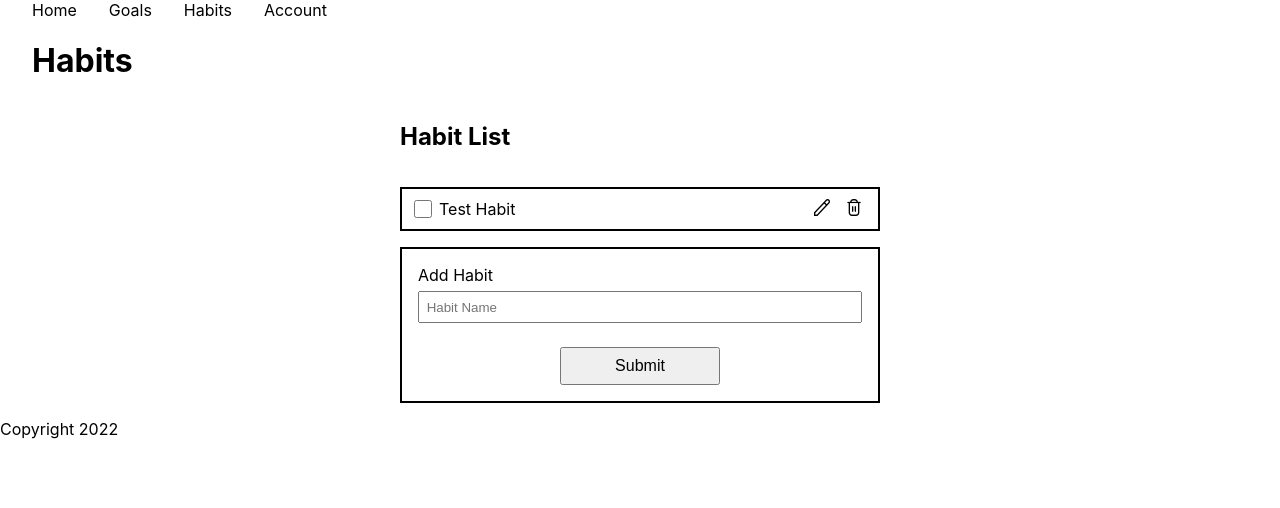
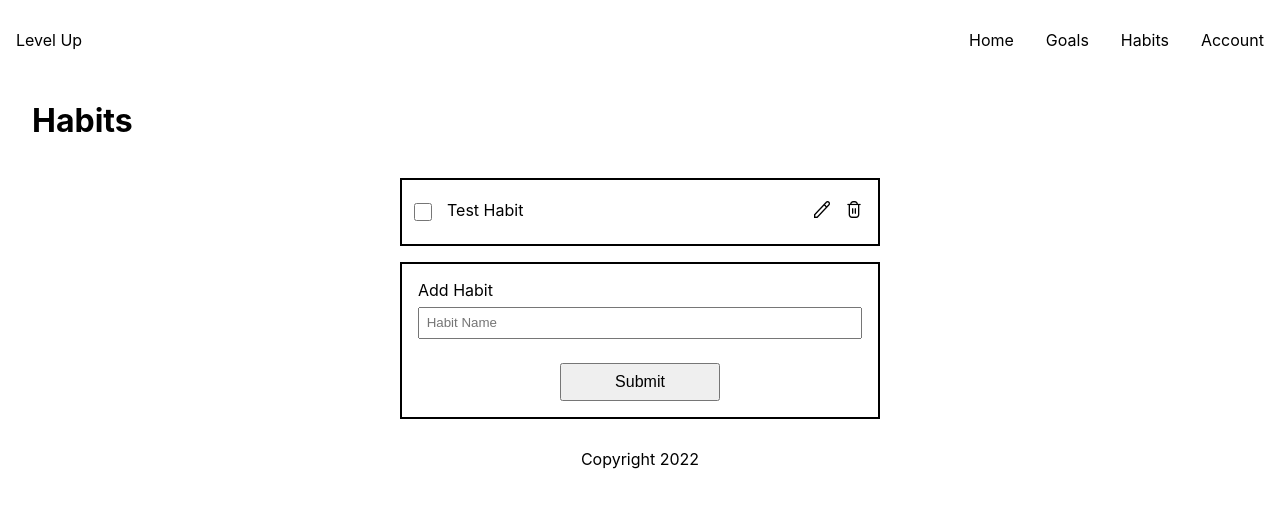
Before and after one commit to DennieCodes/levelup, a Next.js app: page /habits/Habits in a window 1280 px wide. Shown: the top 508 px of the page. Built offline with nearby package versions, Linux system fonts and the light colour scheme.

Commit message:
Formatted overall layout for app

```diff
--- /dev/null
+++ b/src/components/layout/footer/Footer.module.scss
@@ -0,0 +1,10 @@
+.footer {
+  display: flex;
+  flex-direction: column;
+  justify-content: center;
+  height: 5em;
+}
+
+.copyright {
+  align-self: center;
+}
--- a/src/components/layout/footer/Footer.tsx
+++ b/src/components/layout/footer/Footer.tsx
@@ -1,7 +1,9 @@
+import styles from "./Footer.module.scss";
+
 export default function Footer() {
   return (
-    <footer>
-      <p>Copyright 2022</p>
+    <footer className={styles.footer}>
+      <p className={styles.copyright}>Copyright 2022</p>
     </footer>
   );
 }
--- a/src/components/layout/header/Header.module.scss
+++ b/src/components/layout/header/Header.module.scss
@@ -1,4 +1,8 @@
 .header {
   display: flex;
   flex-direction: row;
+  align-items: center;
+  height: 5em;
+  padding: 0 1em;
+  justify-content: space-between;
 }
--- a/src/components/layout/header/Header.tsx
+++ b/src/components/layout/header/Header.tsx
@@ -1,9 +1,11 @@
+import Branding from "./branding";
 import styles from "./Header.module.scss";
 import MainNavigation from "./mainNavigation";
 
 export default function Header() {
   return (
     <header className={styles.header}>
+      <Branding />
       <MainNavigation />
     </header>
   );
--- /dev/null
+++ b/src/components/layout/header/branding/Branding.tsx
@@ -0,0 +1,9 @@
+const Branding = () => {
+  return (
+    <div>
+      <p>Level Up</p>
+    </div>
+  );
+};
+
+export default Branding;
--- /dev/null
+++ b/src/components/layout/header/branding/index.ts
@@ -0,0 +1,3 @@
+import Branding from "./Branding";
+
+export default Branding;
--- a/src/pages/habits/habit/Habit.module.scss
+++ b/src/pages/habits/habit/Habit.module.scss
@@ -1,8 +1,9 @@
 .habitItem {
   display: flex;
   flex-direction: row;
-  align-items: center;
+  align-items: flex-start;
   font-size: 1rem;
+  padding: 0.75em 0;
 
   & input[type="checkbox"] {
     height: 18px;
@@ -23,6 +24,6 @@
 }
 
 .habitName {
-  margin: 0 0 0 0.25em;
+  margin: 0 0.25em 0 0.75em;
   flex: 1;
 }
--- a/src/pages/habits/habitList/HabitList.module.scss
+++ b/src/pages/habits/habitList/HabitList.module.scss
@@ -8,6 +8,14 @@
   flex-direction: column;
   padding: 0.5em;
   border: 2px solid black;
+
+  & div {
+    border-bottom: 2px solid lightgray;
+
+    &:last-child {
+      border-bottom: none;
+    }
+  }
 }
 
 .habitDivider {
--- a/src/pages/habits/habitList/HabitList.tsx
+++ b/src/pages/habits/habitList/HabitList.tsx
@@ -11,11 +11,10 @@ const HabitList = () => {
   if (habits.length)
     return (
       <div className={styles.habitList}>
-        <h1>Habit List</h1>
         <ul className={styles.habits}>
           {habits.map((habit: HabitType) => {
             return (
-              <div key={habit.id} className={habit.habit}>
+              <div key={habit.id}>
                 <Habit {...habit} />
               </div>
             );
```
